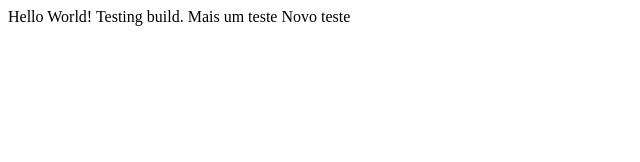
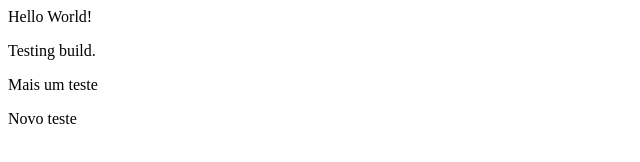
Before and after one commit to eduardoSlv/hello-world, a plain HTML site: page index.html in a window 1280 px wide. Shown: the whole page, without its empty margins (0-640 px from the left). Drawn offline with Linux system fonts and the light colour scheme.

Commit message:
adição de parágrafos

```diff
--- a/index.html
+++ b/index.html
@@ -1,8 +1,8 @@
 <html>
 <body>
-  Hello World!
-  Testing build.
-  Mais um teste
-  Novo teste
+  <p1>Hello World!</p1>
+  <p>Testing build.<p>
+  <p>Mais um teste</p>
+  <p>Novo teste</p>
 </body>
 </html>
```
